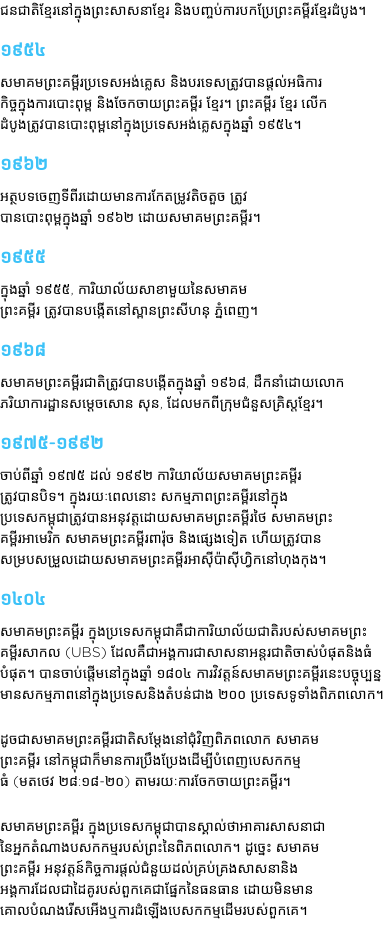
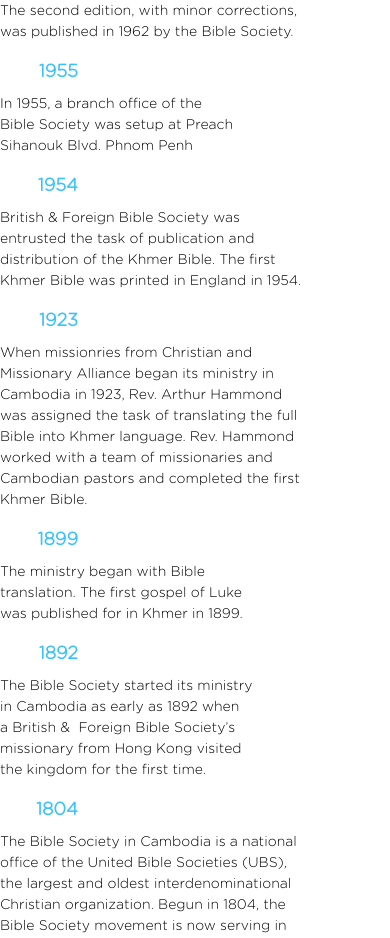
Before and after one commit to SeedMediaOperation/bible, a Next.js app: page /en/about-us in a window 390 px wide. Shown: the part 1052-1990 px from the top of the page. Built offline with nearby package versions, Linux system fonts and the light colour scheme.

Commit message:
new update

```diff
--- a/app/[locale]/about-us/page.tsx
+++ b/app/[locale]/about-us/page.tsx
@@ -5,20 +5,15 @@ import { useTranslations } from 'next-intl';
 import { useLocale } from 'next-intl';
 
 const Experience = [
-  {id:1,year:'1892', content:'1892_content'},
-  {id:2,year:'1899', content:'1899_content'},
-  {id:3,year:'1923', content:'1923_content'},
-  {id:4,year:'1954', content:'1954_content'},
-  {id:5,year:'1962', content:'1962_content'},
-  {id:6,year:'1955', content:'1955_content'},
-  {id:7,year:'1968', content:'1968_content'},
-  {id:8,year:'1975_1992', content:'1975_1992_content'},
+  {id:1,year:'1975_1992', content:'1975_1992_content'},
+  {id:2,year:'1968', content:'1968_content'},
+  {id:3,year:'1962', content:'1962_content'},
+  {id:4,year:'1955', content:'1955_content'},
+  {id:5,year:'1954', content:'1954_content'},
+  {id:6,year:'1923', content:'1923_content'},
+  {id:7,year:'1899', content:'1899_content'},
+  {id:8,year:'1892', content:'1892_content'},
   {id:9,year:'1804', content:'1804_content'},
-  {id:10,year:'year_1', content:'year_1_content'},
-  {id:11,year:'year_2', content:'year_2_content'},
-  {id:12,year:'year_3', content:'year_3_content'},
-  {id:13,year:'year_4', content:'year_4_content'},
-  {id:14,year:'year_5', content:'year_5_content'},
 ]
 
 export default function AboutUs () {
@@ -84,19 +79,20 @@ export default function AboutUs () {
                   <h1 className="text-[16px] md:text-[18px] xl:text-[32px] text-[#000000] font-[700] text-wrap">
                     {t('about_us_title')}
                   </h1>
-                  <p className="text-[12px] md:text-[16px] xl:text-[24px]">
-                  {t('about_us_content')}                  </p>
+                  <p className="text-[12px] md:text-[16px]">
+                    {t('about_us_content')}
+                  </p>
               </div>
           </div>
       </div>
 
       <div className='w-full max-w-[420px] md:max-w-[720px] xl:max-w-[1200px] mx-auto h-full pb-10'>
-        <ul className={`space-y-[1rem] md:space-y-0 md:flex gap-5 flex-wrap justify-center items-start ${locale === 'km' ? 'font-krasar':'font-gotham'}`}>
+        <ul className={`space-y-[1rem] md:space-y-0 md:flex gap-5 flex-wrap items-start ${locale === 'km' ? 'font-krasar':'font-gotham'}`}>
           {Experience.map((items, index) =>
             <li key={index}
             className={`flex flex-col xl:flex-row gap-2 w-full md:w-[48%] ${locale === 'km' ? 'font-krasar':'font-gotham'}`}>
-              <h1 className='text-[#3cc2f8] text-[18px] font-bold text-nowrap'>{t(items.year)}</h1>
-              <p className='text-[14px] text-balance'>
+              <h1 className='text-[#3cc2f8] text-[18px] font-bold text-nowrap w-[20%] text-end'>{t(items.year)}</h1>
+              <p className='text-[14px] text-balance whitespace-pre-line w-[80%]'>
                   {t(items.content)}
               </p>
             </li>
@@ -121,7 +117,7 @@ export default function AboutUs () {
           </div>
           <div className='w-full md:w-[60%] h-full bg-[#50c9ee]'>
               <div className='flex flex-col gap-3 xl:gap-[5rem] p-3 md:p-10 xl:p-28'>
-                <div className='w-full h-full xl:flex xl:space-x-5'>
+                <div className='w-full h-full xl:flex xl:gap-3'>
                   <span className='w-[20%] 2xl:w-[10%] mx-auto xl:mx-0'>
                   <Image
                     data-aos="fade-right"
@@ -151,8 +147,8 @@ export default function AboutUs () {
                       </li>
                   </ul>
                 </div>
-                <div className='w-full h-full xl:flex xl:space-x-5'>
-                  <span className='w-[40%] 2xl:w-[20%] mx-auto  xl:mx-0'>
+                <div className='w-full h-full xl:flex xl:gap-3'>
+                  <span className={`w-[20%] ${locale === 'km' ? '2xl:w-[22%]':'2xl:w-[30%]'} mx-auto  xl:mx-0`}>
                   <Image
                   data-aos="fade-left"
                   data-aos-anchor="#example-anchor"
--- a/app/[locale]/page.tsx
+++ b/app/[locale]/page.tsx
@@ -246,7 +246,7 @@ export default function Home() {
                     className={`${bgColor} w-full h-full p-3`}>
                       <div className="flex flex-col">
                         <div>
-                          <h1 className="text-[12px] xl:text-[30px] text-white">
+                          <h1 className="text-[16px] md:text-[14px] xl:text-[20px] text-white">
                             {locale === 'en' ? category.titleEn : category.titleKm}
                           </h1>
                         </div>
--- a/messages/en.json
+++ b/messages/en.json
@@ -35,40 +35,30 @@
     "quote":"GOD’S WORD Living Hope for All.",
     "about_us_title":"About The Bible Society in Cambodia",
     "about_us_content":"The Bible Society in Cambodia is an organization affiliated to the United Bible Societies. The United Bible Societies is made up of Bible Societies operating in over 200 countries and territories. Together, we are the biggest translator, publisher and distributor of the Bible in the world. We are also active in areas such as literacy training, HIV and AIDS prevention and disaster relief. Bible Societies work with all Christian Churches and many international non-governmental organisations.",
-    "1892": "១៨៩២",
-    "1892_content": "សមាគមព្រះគម្ពីរបានចាប់ផ្តើមសកម្មភាពផ្សព្វផ្សាយព្រះគម្ពីរនៅក្នុងប្រទេសកម្ពុជាកាលពីឆ្នាំ ១៨៩២ នៅពេលមានបុគ្គលិកមួយរបស់សមាគមព្រះគម្ពីរប្រទេសបរទេស និងចក្រភពអង់គ្លេសដែលមកពីហុងកុងបានចូលទស្សនាប្រទេសកម្ពុជាលើកដំបូង។",
-    "1993": "១៩៩៣",
-    "1993_content": "ក្នុងឆ្នាំ ១៩៩៣ ជាមួយនឹងការជួយគាំទ្រពីអ្នកដឹកនាំសាសនាជាតិនៅកម្ពុជា សមាគមព្រះគម្ពីរសាកលបានបញ្ចប់ការចាប់ផ្តើមសកម្មភាពព្រះគម្ពីរ នៅក្នុងប្រទេសនេះវិញ។ ហេតុនេះហើយបានជាសមាគមព្រះគម្ពីរ នៅកម្ពុជា ត្រូវបានបង្កើតឡើង។",
-    "1899": "១៨៩៩",
-    "1899_content": "សកម្មភាពត្រូវបានចាប់ផ្តើមដោយការបកប្រែព្រះគម្ពីរ។ អំណត់ព្រះគម្ពីរដំបូងគឺជាសៀវភៅសេចក្តីស៊ុម ដែលត្រូវបានបោះពុម្ពជាភាសាខ្មែរនៅឆ្នាំ ១៨៩៩។",
-    "1804": "១៤០៤",
-    "1804_content": "សមាគមព្រះគម្ពីរ ក្នុងប្រទេសកម្ពុជាគឺជាការិយាល័យជាតិរបស់សមាគមព្រះគម្ពីរសាកល (UBS) ដែលគឺជាអង្គការជាសាសនាអន្តរជាតិចាស់បំផុតនិងធំបំផុត។ បានចាប់ផ្តើមនៅក្នុងឆ្នាំ ១៨០៤ ការវិវត្ដន៍សមាគមព្រះគម្ពីរនេះបច្ចុប្បន្នមានសកម្មភាពនៅក្នុងប្រទេសនិងតំបន់ជាង ២០០ ប្រទេសទូទាំងពិភពលោក។",
-    "1923": "១៩២៣",
-    "1923_content": "នៅពេលដែលអ្នកប៉ះពាល់ពីសហភាពគ្រិស្ត និងសមាជិកដំណើរការបុរសបានចាប់ផ្តើមសកម្មភាពនៅក្នុងប្រទេសកម្ពុជា ក្នុងឆ្នាំ១៩២៣ លោកសង្ឃ អាធើ ហេមិនដ៍ ត្រូវបានកំណត់ឲ្យមានភារកិច្ចបកប្រែព្រះគម្ពីរទាំងមូលជាភាសាខ្មែរ។ លោកសង្ឃ  ហេមិនដ៍ បានធ្វើការជាមួយក្រុមសមាជិកនិងជនជាតិខ្មែរនៅក្នុងព្រះសាសនាខ្មែរ និងបញ្ចប់ការបកប្រែព្រះគម្ពីរខ្មែរដំបូង។",
-    "1954": "១៩៥៤",
-    "1954_content": "សមាគមព្រះគម្ពីរប្រទេសអង់គ្លេស និងបរទេសត្រូវបានផ្ដល់អធិការកិច្ចក្នុងការបោះពុម្ព និងចែកចាយព្រះគម្ពីរ ខ្មែរ។ ព្រះគម្ពីរ ខ្មែរ លើកដំបូងត្រូវបានបោះពុម្ពនៅក្នុងប្រទេសអង់គ្លេសក្នុងឆ្នាំ ១៩៥៤។",
-    "1962": "១៩៦២",
-    "1962_content": "អត្ថបទចេញទីពីរដោយមានការកែតម្រូវតិចតួច ត្រូវបានបោះពុម្ពក្នុងឆ្នាំ ១៩៦២ ដោយសមាគមព្រះគម្ពីរ។",
-    "1955": "១៩៥៥",
-    "1955_content": "ក្នុងឆ្នាំ ១៩៥៥, ការិយាល័យសាខាមួយនៃសមាគមព្រះគម្ពីរ ត្រូវបានបង្កើតនៅស្ពានព្រះសីហនុ ភ្នំពេញ។",
-    "1968": "១៩៦៨",
-    "1968_content": "សមាគមព្រះគម្ពីរជាតិត្រូវបានបង្កើតក្នុងឆ្នាំ ១៩៦៨, ដឹកនាំដោយលោកភរិយាការដ្ឋានសម្ដេចសោន សុន, ដែលមកពីក្រុមជំនួសគ្រិស្តខ្មែរ។",
-    "1975_1992": "១៩៧៥-១៩៩២",
-    "1975_1992_content": "ចាប់ពីឆ្នាំ ១៩៧៥ ដល់ ១៩៩២ ការិយាល័យសមាគមព្រះគម្ពីរត្រូវបានបិទ។ ក្នុងរយៈពេលនោះ សកម្មភាពព្រះគម្ពីរនៅក្នុងប្រទេសកម្ពុជាត្រូវបានអនុវត្តដោយសមាគមព្រះគម្ពីរថៃ សមាគមព្រះគម្ពីរអាមេរិក សមាគមព្រះគម្ពីរពារ៉ុច និងផ្សេងទៀត ហើយត្រូវបានសម្របសម្រួលដោយសមាគមព្រះគម្ពីរអាស៊ីប៉ាស៊ីហ្វិកនៅហុងកុង។",
-    "year_1": "",
-    "year_1_content": "ដូចជាសមាគមព្រះគម្ពីរជាតិសម្ដែងនៅជុំវិញពិភពលោក សមាគមព្រះគម្ពីរ នៅកម្ពុជាក៏មានការប្រឹងប្រែងដើម្បីបំពេញបេសកកម្មធំ (មតថេវ ២៨:១៨-២០) តាមរយៈការចែកចាយព្រះគម្ពីរ។",
-    "year_2": "",
-    "year_2_content": "សមាគមព្រះគម្ពីរ ក្នុងប្រទេសកម្ពុជាបានស្គាល់ថាអាគារសាសនាជានៃអ្នកតំណាងបសកកម្មរបស់ព្រះនៃពិភពលោក។ ដូច្នេះ សមាគមព្រះគម្ពីរ អនុវត្តន៍កិច្ចការផ្ដល់ជំនួយដល់គ្រប់គ្រងសាសនានិងអង្គការដែលជាដៃគូរបស់ពួកគេជាផ្នែកនៃធនធាន ដោយមិនមានគោលបំណងរើសអើងឬការដំឡើងបេសកកម្មដើមរបស់ពួកគេ។",
-    "year_3": "",
-    "year_3_content": "សមាគមព្រះគម្ពីរបញ្ជាក់ថាព្រះគម្ពីរបរិសុទ្ធគ្រប់សាសនា ដោយសម្គាល់ថាការបកស្រាយទស្សនវិជ្ជានៃព្រះគម្ពីរជារបស់ពួកគេ។",
-    "year_4": "",
-    "year_4_content": "សមាគមព្រះគម្ពីរ គឺជាការបង្ហាញនៃការសហការរបស់ប្រជាពលរដ្ឋរបស់ព្រះអម្ចាស់ ដែលចែករំលែកធនធានរបស់ពួកគេ។ ឧទាហរណ៍នៃធនធានទាំងនេះរួមមានអំណោយផ្លូវវិញ្ញាណ ចំណេះដឹង ប្រាក់ ពេលវេលា គុណតម្លៃ និងបច្ចេកវិទ្យា។",
-    "year_5": "",
-    "year_5_content": "ទោះបីជាសមាគមព្រះគម្ពីរប្រើប្រាស់គោលការណ៍អាជីវកម្មដើម្បីទទួលបានប្រសិទ្ធភាពនិងភាពមានប្រសិទ្ធភាពខ្ពស់ក្នុងសេវាកម្មរបស់វា កាលពីមុនគោលបំណងបញ្ចប់នៃសកម្មភាពរ នឹងការសម្រេចបេសកកម្មធំ។",
+    "1892": "1892",
+    "1892_content": "The Bible Society started its ministry in Cambodia as early as 1892 when a British &  Foreign Bible Society’s missionary from Hong Kong visited the kingdom for the first time.",
+    "1993": "1993",
+    "1993_content": "In 1993, in partnering with national Church leaders in Cambodia, the United Bible Societies re-established the Bible ministry in the country. The Bible Society in Cambodia was formed.",
+    "1899": "1899",
+    "1899_content": "The ministry began with Bible translation. The first gospel of Luke was published for in Khmer in 1899.",
+    "1804": "1804",
+    "1804_content": "The Bible Society in Cambodia is a national office of the United Bible Societies (UBS), the largest and oldest interdenominational Christian organization. Begun in 1804, the Bible Society movement is now serving in more than 200 countries and territories around the world. \n\n Like all other national Bible Societies all over the world, the Bible Society in Cambodia has as its motivation the fulfillment of the Great Commission (MATTHEW 28:18-20), through Scripture distribution. \n\nThe Bible Society in Cambodia recognizes Churches as the primary agents of God's mission in the world. \n\nTherefore, the Bible Society serves the local churches and their partner organizations as a resource, not usurping their primary mission. The Bible Society affirms that the Holy Scriptures belong to all churches, recognizing that doctrinal interpretation of the Scriptures belongs to them. \n\nThe Bible Society is an expression of the fellowship of God's people sharing their resources. These include, for example, spiritual gifts, knowledge, money, time, talents, and technology. Although the Bible Society uses sound business principles in order to achieve maximum effectiveness and efficiency in its service, the ultimate goal of its activities is however the fulfillment of the Great Commission.",
+    "1923": "1923",
+    "1923_content": "When missionries from Christian and Missionary Alliance began its ministry in Cambodia in 1923, Rev. Arthur Hammond was assigned the task of translating the full Bible into Khmer language. Rev. Hammond worked with a team of missionaries and Cambodian pastors and completed the first Khmer Bible.",
+    "1954": "1954",
+    "1954_content": "British & Foreign Bible Society was entrusted the task of publication and distribution of the Khmer Bible. The first Khmer Bible was printed in England in 1954.",
+    "1962": "1962",
+    "1962_content": "The second edition, with minor corrections, was published in 1962 by the Bible Society.",
+    "1955": "1955",
+    "1955_content": "In 1955, a branch office of the Bible Society was setup at Preach Sihanouk Blvd. Phnom Penh",
+    "1968": "1968",
+    "1968_content": "The national Bible Society was established in 1968, the first director was Rev. Son Sonne, from the Khmer Evanglical Church.",
+    "1975_1992": "1975-1992",
+    "1975_1992_content": "From 1975 to 1992 the Bible Society office was closed. During that period, the Bible work among Cambodians was carried out by Thailand Bible Society, American Bible Society, French Bible Society, etc. and coordinated by United Bible Societies Asia Pacific in Hong Kong.",
     "our_mission":"Our Mission",
     "our_mission_content":"The Bible Society exists is to equip churches to share God’s Word.",
     "our_vision":"Our Vision",
-    "our_vision_content":"The Bible Society exists is to equip churches to share God’s Word.",
+    "our_vision_content":"We believe the Bible is for everyone so we are working towards the day when everyone can access the Bible in the language and medium of their choice. What motivates us is our belief that the Bible is for Everyone",
     "our_core_value":"Our Core Value",
     "ocv_01":"01",
     "ocv_01_content":"We value churches as the primary agents of God’s mission in the world",
--- a/messages/km.json
+++ b/messages/km.json
@@ -42,7 +42,7 @@
         "1899": "១៨៩៩",
         "1899_content": "សកម្មភាពត្រូវបានចាប់ផ្តើមដោយការបកប្រែព្រះគម្ពីរ។ អំណត់ព្រះគម្ពីរដំបូងគឺជាសៀវភៅសេចក្តីស៊ុម ដែលត្រូវបានបោះពុម្ពជាភាសាខ្មែរនៅឆ្នាំ ១៨៩៩។",
         "1804": "១៤០៤",
-        "1804_content": "សមាគមព្រះគម្ពីរ ក្នុងប្រទេសកម្ពុជាគឺជាការិយាល័យជាតិរបស់សមាគមព្រះគម្ពីរសាកល (UBS) ដែលគឺជាអង្គការជាសាសនាអន្តរជាតិចាស់បំផុតនិងធំបំផុត។ បានចាប់ផ្តើមនៅក្នុងឆ្នាំ ១៨០៤ ការវិវត្ដន៍សមាគមព្រះគម្ពីរនេះបច្ចុប្បន្នមានសកម្មភាពនៅក្នុងប្រទេសនិងតំបន់ជាង ២០០ ប្រទេសទូទាំងពិភពលោក។",
+        "1804_content": "សមាគមព្រះគម្ពីរ ក្នុងប្រទេសកម្ពុជាគឺជាការិយាល័យជាតិរបស់សមាគមព្រះគម្ពីរសាកល (UBS) ដែលគឺជាអង្គការជាសាសនាអន្តរជាតិចាស់បំផុតនិងធំបំផុត។ បានចាប់ផ្តើមនៅក្នុងឆ្នាំ ១៨០៤ ការវិវត្ដន៍សមាគមព្រះគម្ពីរនេះបច្ចុប្បន្នមានសកម្មភាពនៅក្នុងប្រទេសនិងតំបន់ជាង ២០០ ប្រទេសទូទាំងពិភពលោក។ ដូចជាសមាគមព្រះគម្ពីរជាតិសម្ដែងនៅជុំវិញពិភពលោក សមាគមព្រះគម្ពីរ នៅកម្ពុជាក៏មានការប្រឹងប្រែងដើម្បីបំពេញបេសកកម្មធំ (មតថេវ ២៨:១៨-២០) តាមរយៈការចែកចាយព្រះគម្ពីរ។ \n\nសមាគមព្រះគម្ពីរ ក្នុងប្រទេសកម្ពុជាបានស្គាល់ថាអាគារសាសនាជានៃអ្នកតំណាងបសកកម្មរបស់ព្រះនៃពិភពលោក។ ដូច្នេះ សមាគមព្រះគម្ពីរ អនុវត្តន៍កិច្ចការផ្ដល់ជំនួយដល់គ្រប់គ្រងសាសនានិងអង្គការដែលជាដៃគូរបស់ពួកគេជាផ្នែកនៃធនធាន ដោយមិនមានគោលបំណងរើសអើងឬការដំឡើងបេសកកម្មដើមរបស់ពួកគេ។ \n\nសមាគមព្រះគម្ពីរបញ្ជាក់ថាព្រះគម្ពីរបរិសុទ្ធគ្រប់សាសនា ដោយសម្គាល់ថាការបកស្រាយទស្សនវិជ្ជានៃព្រះគម្ពីរជារបស់ពួកគេ។ សមាគមព្រះគម្ពីរ គឺជាការបង្ហាញនៃការសហការរបស់ប្រជាពលរដ្ឋរបស់ព្រះអម្ចាស់ ដែលចែករំលែកធនធានរបស់ពួកគេ។ ឧទាហរណ៍នៃធនធានទាំងនេះរួមមានអំណោយផ្លូវវិញ្ញាណ ចំណេះដឹង ប្រាក់ ពេលវេលា គុណតម្លៃ និងបច្ចេកវិទ្យា។ \n\nទោះបីជាសមាគមព្រះគម្ពីរប្រើប្រាស់គោលការណ៍អាជីវកម្មដើម្បីទទួលបានប្រសិទ្ធភាពនិងភាពមានប្រសិទ្ធភាពខ្ពស់ក្នុងសេវាកម្មរបស់វា កាលពីមុនគោលបំណងបញ្ចប់នៃសកម្មភាពរ នឹងការសម្រេចបេសកកម្មធំ។",
         "1923": "១៩២៣",
         "1923_content": "នៅពេលដែលអ្នកប៉ះពាល់ពីសហភាពគ្រិស្ត និងសមាជិកដំណើរការបុរសបានចាប់ផ្តើមសកម្មភាពនៅក្នុងប្រទេសកម្ពុជា ក្នុងឆ្នាំ១៩២៣ លោកសង្ឃ អាធើ ហេមិនដ៍ ត្រូវបានកំណត់ឲ្យមានភារកិច្ចបកប្រែព្រះគម្ពីរទាំងមូលជាភាសាខ្មែរ។ លោកសង្ឃ  ហេមិនដ៍ បានធ្វើការជាមួយក្រុមសមាជិកនិងជនជាតិខ្មែរនៅក្នុងព្រះសាសនាខ្មែរ និងបញ្ចប់ការបកប្រែព្រះគម្ពីរខ្មែរដំបូង។",
         "1954": "១៩៥៤",
@@ -55,16 +55,6 @@
         "1968_content": "សមាគមព្រះគម្ពីរជាតិត្រូវបានបង្កើតក្នុងឆ្នាំ ១៩៦៨, ដឹកនាំដោយលោកភរិយាការដ្ឋានសម្ដេចសោន សុន, ដែលមកពីក្រុមជំនួសគ្រិស្តខ្មែរ។",
         "1975_1992": "១៩៧៥-១៩៩២",
         "1975_1992_content": "ចាប់ពីឆ្នាំ ១៩៧៥ ដល់ ១៩៩២ ការិយាល័យសមាគមព្រះគម្ពីរត្រូវបានបិទ។ ក្នុងរយៈពេលនោះ សកម្មភាពព្រះគម្ពីរនៅក្នុងប្រទេសកម្ពុជាត្រូវបានអនុវត្តដោយសមាគមព្រះគម្ពីរថៃ សមាគមព្រះគម្ពីរអាមេរិក សមាគមព្រះគម្ពីរពារ៉ុច និងផ្សេងទៀត ហើយត្រូវបានសម្របសម្រួលដោយសមាគមព្រះគម្ពីរអាស៊ីប៉ាស៊ីហ្វិកនៅហុងកុង។",
-        "year_1": "",
-        "year_1_content": "ដូចជាសមាគមព្រះគម្ពីរជាតិសម្ដែងនៅជុំវិញពិភពលោក សមាគមព្រះគម្ពីរ នៅកម្ពុជាក៏មានការប្រឹងប្រែងដើម្បីបំពេញបេសកកម្មធំ (មតថេវ ២៨:១៨-២០) តាមរយៈការចែកចាយព្រះគម្ពីរ។",
-        "year_2": "",
-        "year_2_content": "សមាគមព្រះគម្ពីរ ក្នុងប្រទេសកម្ពុជាបានស្គាល់ថាអាគារសាសនាជានៃអ្នកតំណាងបសកកម្មរបស់ព្រះនៃពិភពលោក។ ដូច្នេះ សមាគមព្រះគម្ពីរ អនុវត្តន៍កិច្ចការផ្ដល់ជំនួយដល់គ្រប់គ្រងសាសនានិងអង្គការដែលជាដៃគូរបស់ពួកគេជាផ្នែកនៃធនធាន ដោយមិនមានគោលបំណងរើសអើងឬការដំឡើងបេសកកម្មដើមរបស់ពួកគេ។",
-        "year_3": "",
-        "year_3_content": "សមាគមព្រះគម្ពីរបញ្ជាក់ថាព្រះគម្ពីរបរិសុទ្ធគ្រប់សាសនា ដោយសម្គាល់ថាការបកស្រាយទស្សនវិជ្ជានៃព្រះគម្ពីរជារបស់ពួកគេ។",
-        "year_4": "",
-        "year_4_content": "សមាគមព្រះគម្ពីរ គឺជាការបង្ហាញនៃការសហការរបស់ប្រជាពលរដ្ឋរបស់ព្រះអម្ចាស់ ដែលចែករំលែកធនធានរបស់ពួកគេ។ ឧទាហរណ៍នៃធនធានទាំងនេះរួមមានអំណោយផ្លូវវិញ្ញាណ ចំណេះដឹង ប្រាក់ ពេលវេលា គុណតម្លៃ និងបច្ចេកវិទ្យា។",
-        "year_5": "",
-        "year_5_content": "ទោះបីជាសមាគមព្រះគម្ពីរប្រើប្រាស់គោលការណ៍អាជីវកម្មដើម្បីទទួលបានប្រសិទ្ធភាពនិងភាពមានប្រសិទ្ធភាពខ្ពស់ក្នុងសេវាកម្មរបស់វា កាលពីមុនគោលបំណងបញ្ចប់នៃសកម្មភាពរ នឹងការសម្រេចបេសកកម្មធំ។",
         "our_mission": "បេសកកម្មរបស់យើងខ្ញុំ",
         "our_mission_content": "សមាគមព្រះគម្ពីរកសាងឡើងដើម្បីផ្តល់ឧបករណ៍ដល់ចិញ្ចៀនសាសនាដើម្បីចែករំលែកព្រះព្រះគម្ពីរ។",
         "our_vision": "ចក្ខុវិស័យរបស់យើងខ្ញុំ",
```
